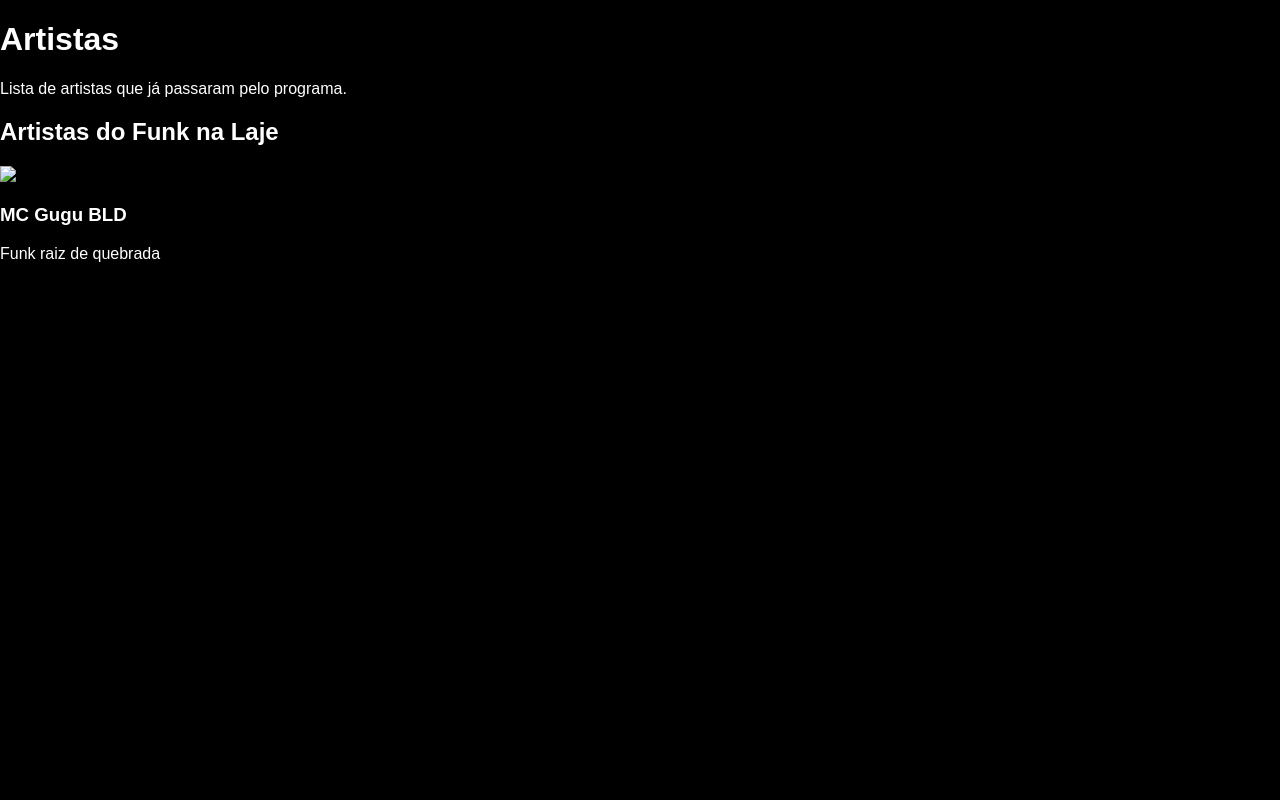
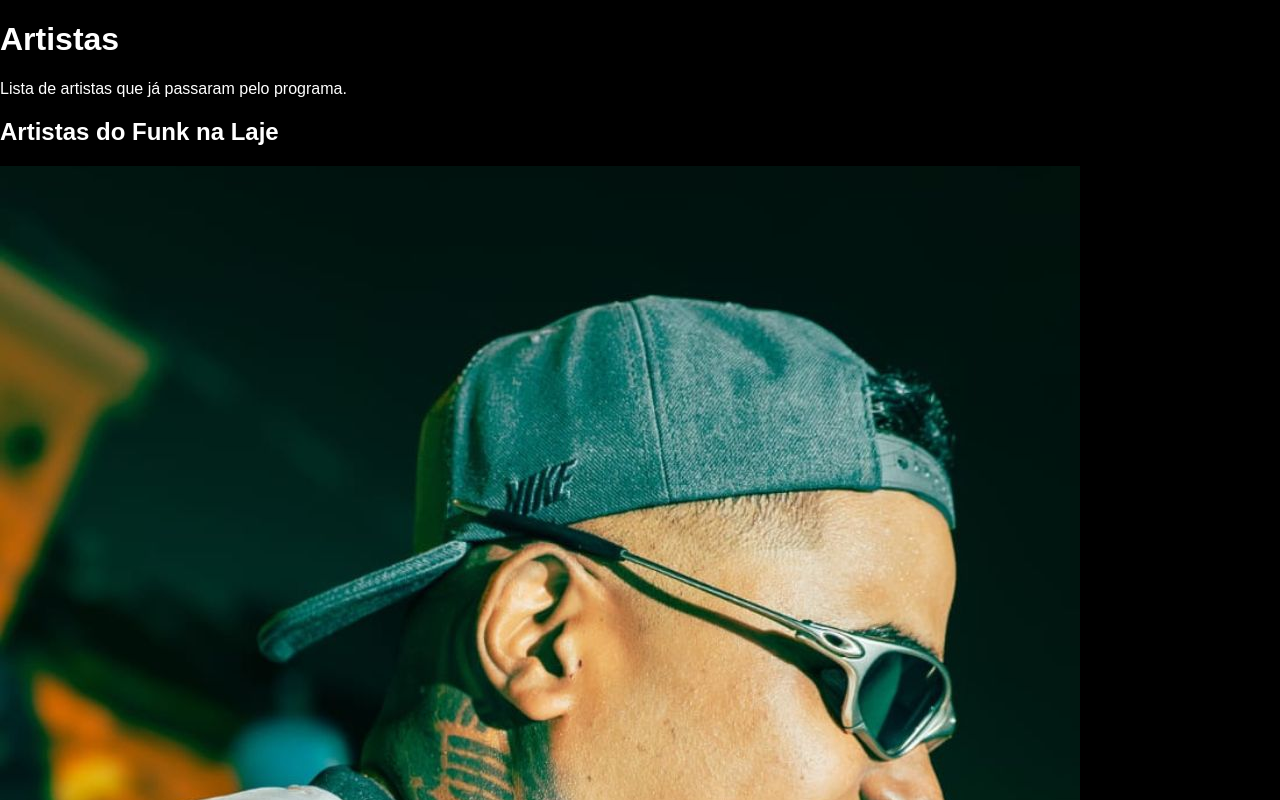
Before and after one commit to RaphaSilva013/funknalaje-site, a plain HTML site: page artistas.html in a window 1280 px wide. Shown: the top 800 px of the page. Drawn offline with Linux system fonts and the light colour scheme.

Commit message:
Update artistas.html

```diff
--- a/artistas.html
+++ b/artistas.html
@@ -17,7 +17,7 @@
 
 <div class="artista-card">
 
-<img src="mc-gugu.jpeg">
+<img src="mc-gugu.jpg">
 
 <h3>MC Gugu BLD</h3>
 
```
